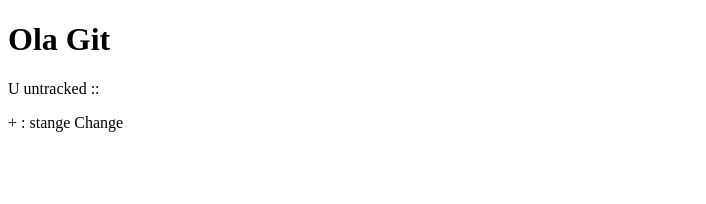
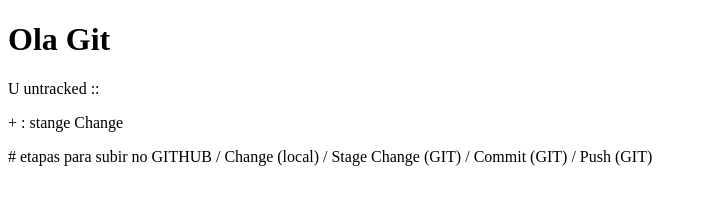
Before and after one commit to fabiomarotti/site-bootstrap, a plain HTML site: page index.html in a window 1280 px wide. Shown: the whole page, without its empty margins (0-706 px from the left). Drawn offline with Linux system fonts and the light colour scheme.

Commit message:
terceiro commit

```diff
--- a/index.html
+++ b/index.html
@@ -10,5 +10,12 @@
     <h1>Ola Git</h1>
     <p>U untracked ::  </p>
     <p> + : stange Change</p>
+    <p>
+        # etapas para subir no GITHUB
+            / Change	    (local)
+            / Stage Change	(GIT)
+            / Commit	    (GIT)
+            / Push		    (GIT)
+    </p>
 </body>
 </html>
```
